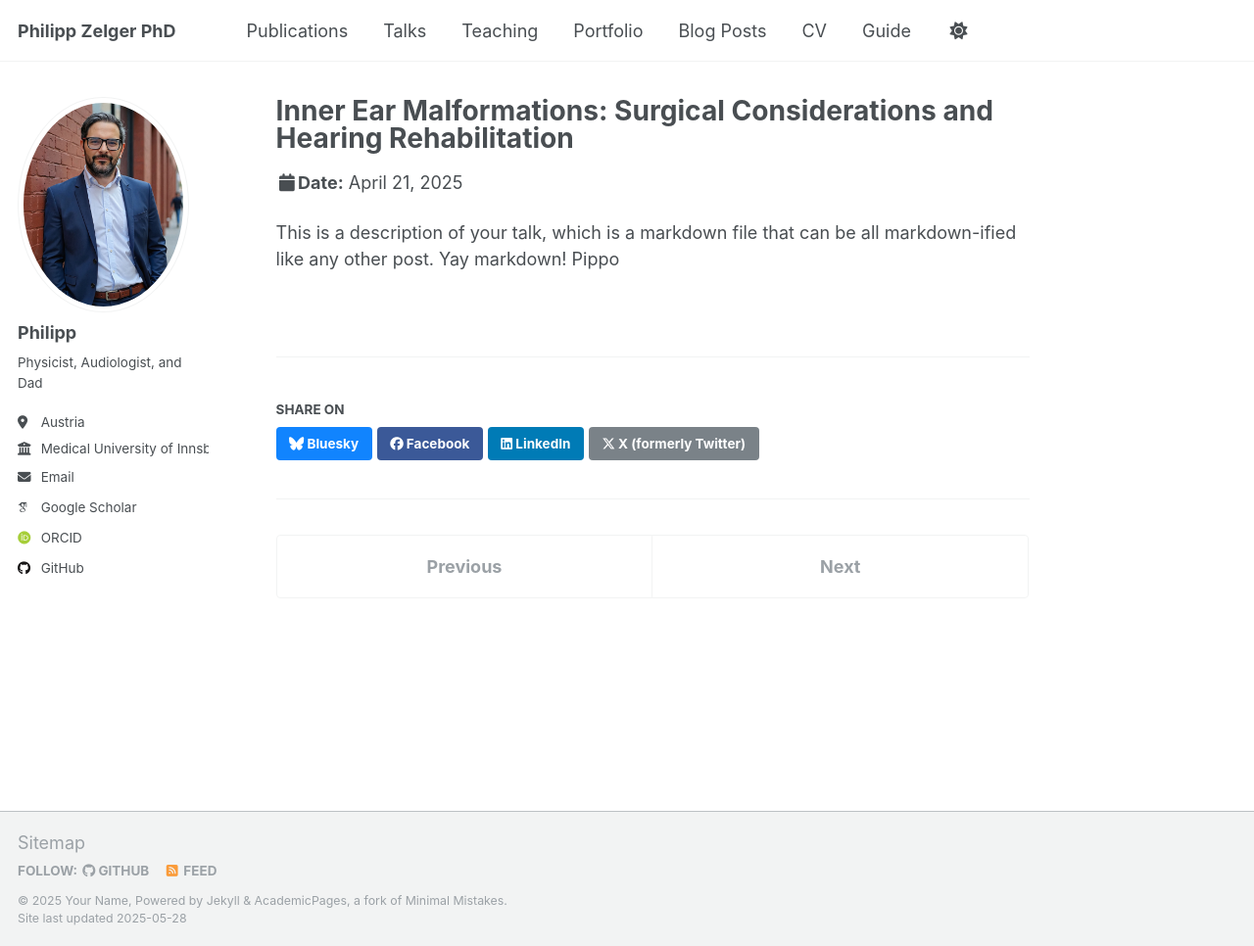
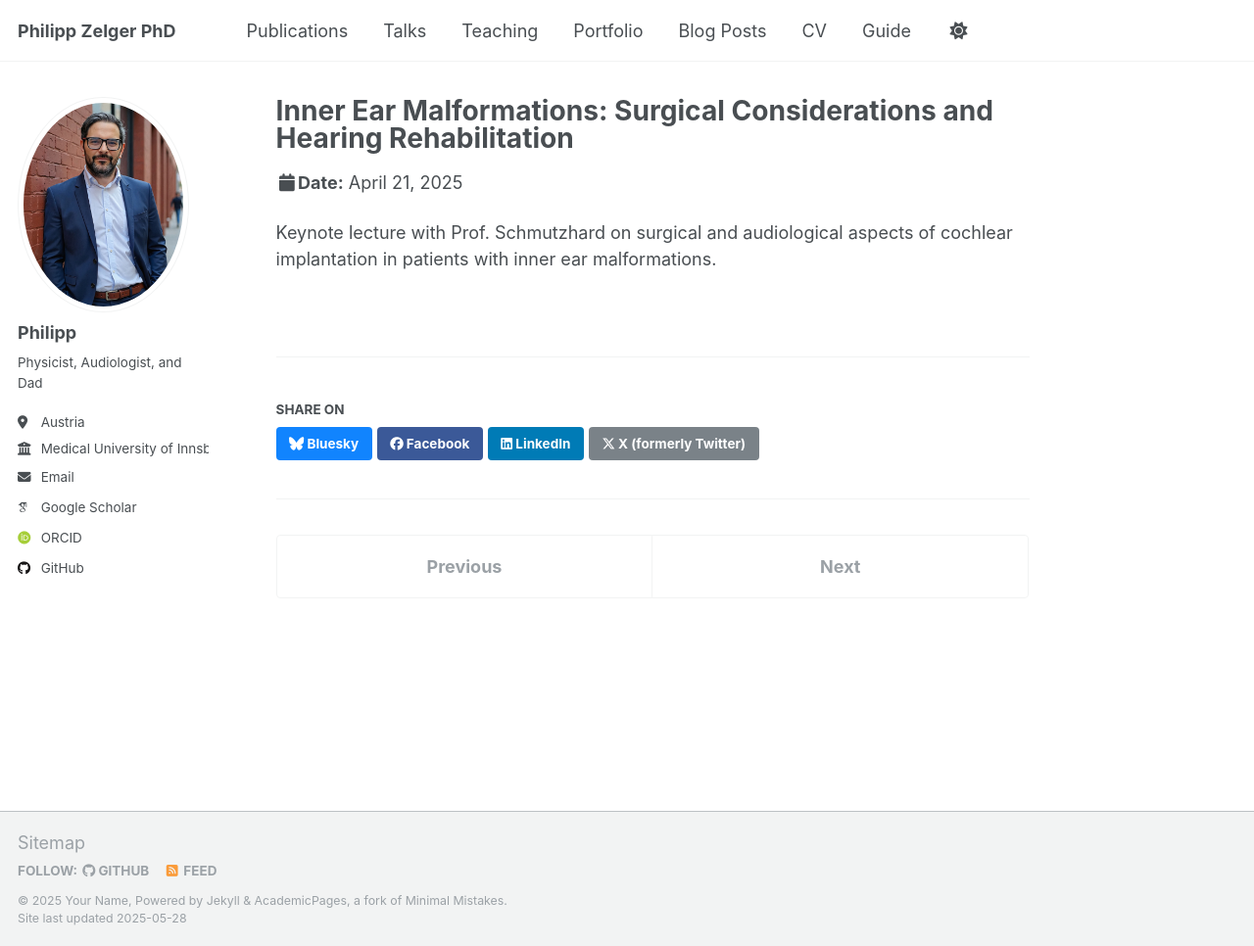
Before and after one commit to Stanissse/AboutMe, a Jekyll site: the page built from _talks/2025-04-21_round_table_MedEl.md, in a window 1280 px wide and 966 px high. Shown: the whole window at 98% size. Built offline with Jekyll 4.4.1, drawn with Linux system fonts in a browser that asks for light colours; some web fonts are replaced.

Commit message:
Update 2025-04-21_round_table_MedEl.md

```diff
--- a/_talks/2025-04-21_round_table_MedEl.md
+++ b/_talks/2025-04-21_round_table_MedEl.md
@@ -1,6 +1,6 @@
 ---
 conference: "9th International Hearing Implant Rehabilitation Workshop by Med-El"
-title: "Inner Ear Malformations: Surgical  Considerations and Hearing Rehabilitation"
+title: "Inner Ear Malformations: Surgical Considerations and Hearing Rehabilitation"
 collection: talks
 type: "Keynote Lecture"
 permalink: /talks/2025-04-21_round_table_MedEl
@@ -8,4 +8,4 @@ date: 2025-04-21
 location: "Innsbruck, Tirol, Austria"
 ---
 
-This is a description of your talk, which is a markdown file that can be all markdown-ified like any other post. Yay markdown! Pippo
+Keynote lecture with Prof. Schmutzhard on surgical and audiological aspects of cochlear implantation in patients with inner ear malformations.
```
